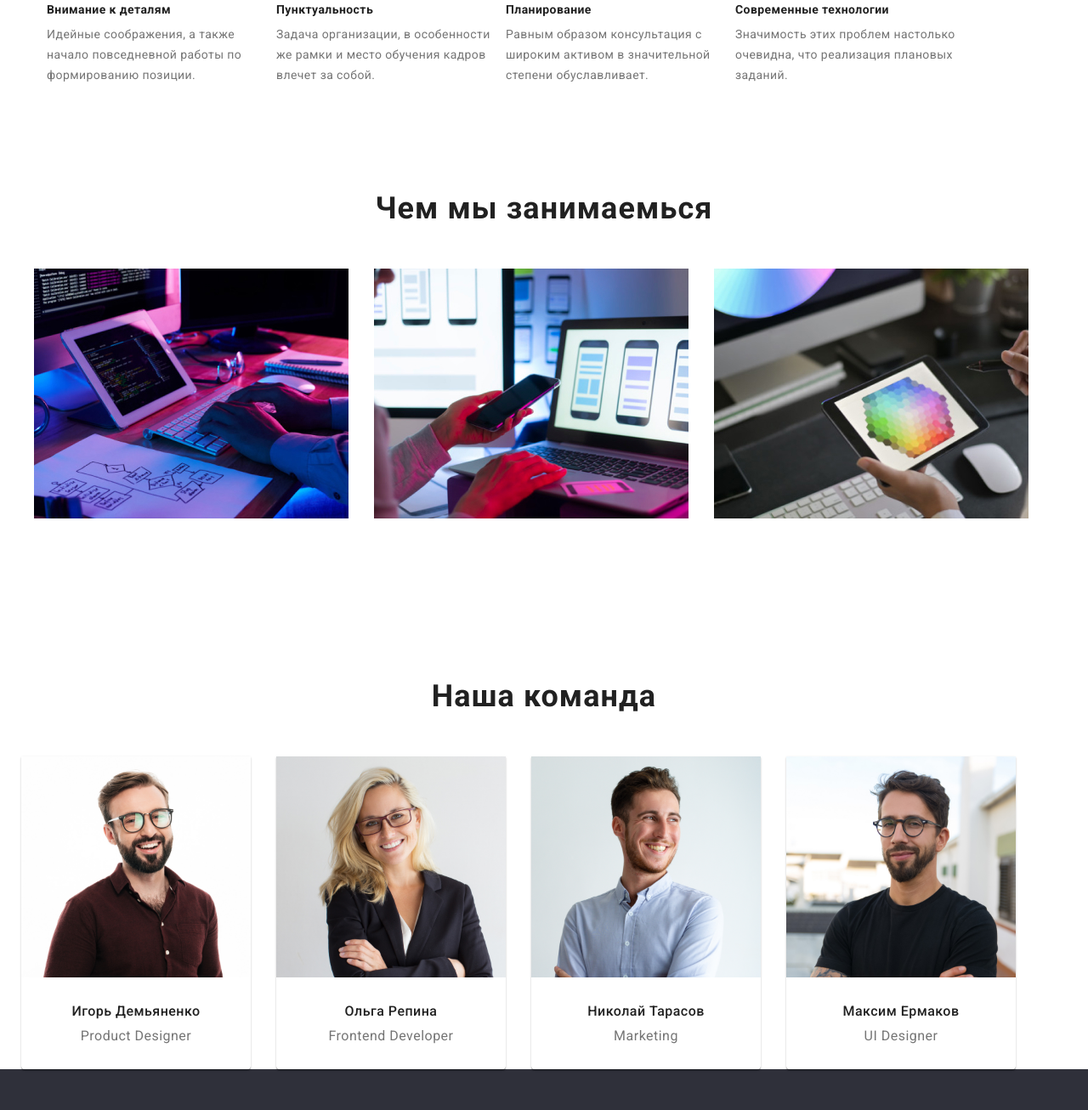
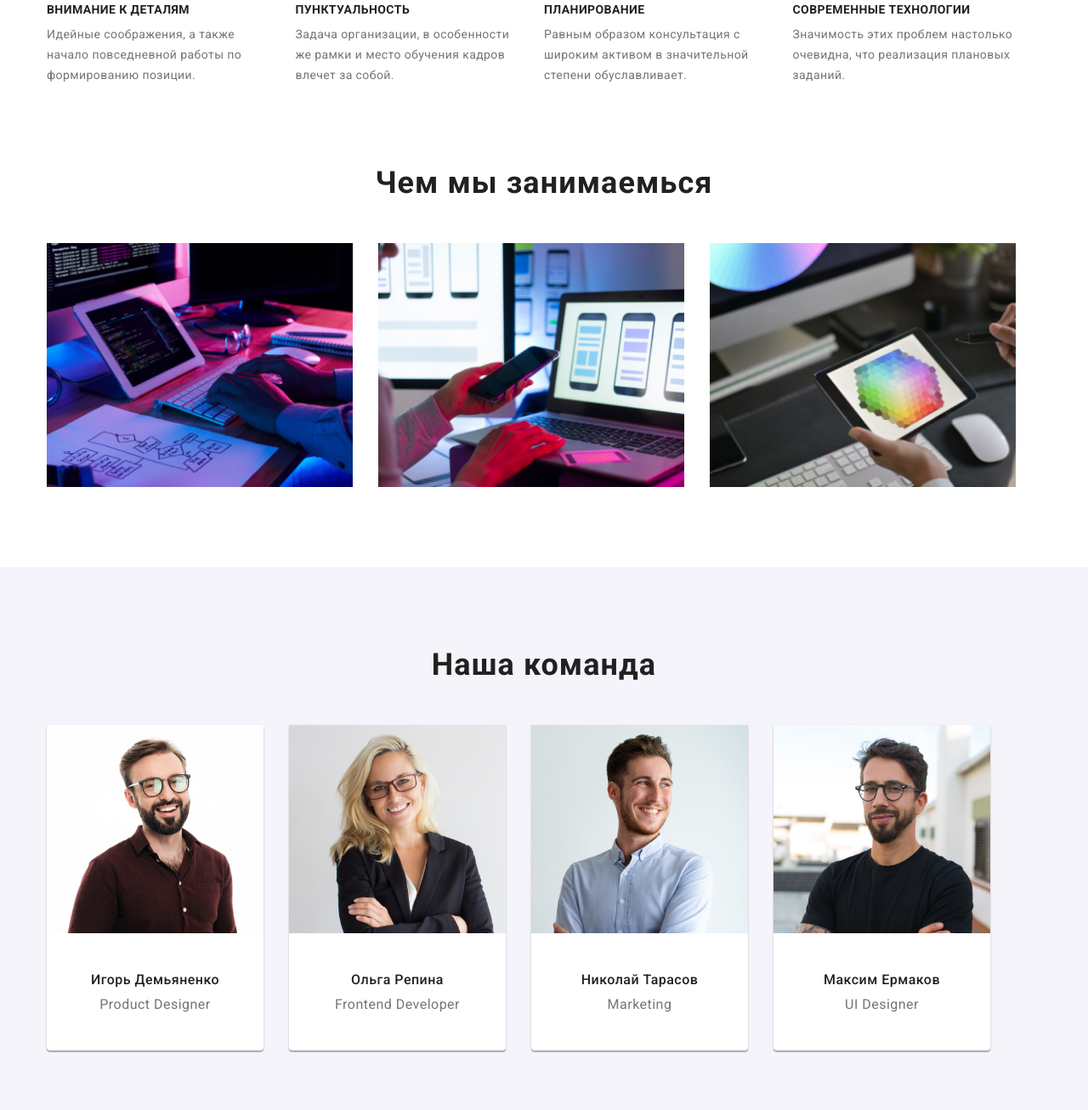
Before and after one commit to Ivanna1806/goit-markup-hw-08, a plain HTML site: page index.html in a window 1280 px wide. Shown: the part 774-2080 px from the top of the page at 85% size. Drawn offline with nearby package versions, Linux system fonts and the light colour scheme.

Commit message:
add hw 0307

```diff
--- a/css/style.css
+++ b/css/style.css
@@ -89,7 +89,6 @@ address {
   margin: 0 auto;
   width: 1200px;
   padding: 0 15px;
-  align-items: center;
 }
 
 .section {
@@ -191,7 +190,7 @@ address {
 }
 
 .auth-link {
-  font-size: 500;
+  font-weight: 500px;
   line-height: 1.14;
   letter-spacing: 0.02em;
   color: var(--primary-text-color);
@@ -250,10 +249,10 @@ address {
 
 .features-item {
   width: 270px;
-  margin-top: 94px;
+  margin-right: 30px;
 }
 
-.fearures-item:not(:last-child) {
+.features-item:not(:last-child) {
   margin-right: 30px;
 }
 /* .text-container {
@@ -270,6 +269,7 @@ address {
   line-height: 16px;
   letter-spacing: 0.03em;
   margin-bottom: 10px;
+  text-transform: uppercase;
   color: var(--title-text-color);
 }
 .features-text {
@@ -280,10 +280,10 @@ address {
 /* ------------------Work--------------------- */
 
 .work-section {
-  display: flex;
+  /* display: flex;
   justify-content: center;
-  margin: 30px 0 0 0;
-  padding-bottom: 94px;
+  margin: 30px 0 0 0; */
+  padding-top: 0;
 }
 
 .text-list {
@@ -294,13 +294,12 @@ address {
   color: var(--title-text-color);
   text-align: center;
   padding-bottom: 50px;
-  margin-top: 94px;
 }
 
 .work-item {
-  display: block;
+  /* display: block;
   margin-left: auto;
-  margin-right: auto;
+  margin-right: auto; */
   margin-right: 30px;
 }
 
@@ -333,20 +332,32 @@ address {
 }
 /* ----------------Team------------------- */
 
+.team-section {
+  background-color: #f5f4fa;
+}
+
 .team-icon {
   font-size: 36px;
   line-height: 42px;
   text-align: center;
   letter-spacing: 0.03em;
   color: var(--title-text-color);
-  margin-top: 94px;
   margin-bottom: 50px;
+}
+
+.team-container {
+  padding-top: 15px;
+  padding-bottom: 15px;
 }
 
 .team {
   display: flex;
   margin-right: 30px;
   justify-content: center;
+}
+
+.team (:last-child) {
+  margin: 0;
 }
 
 .team-title {
@@ -456,6 +467,7 @@ address {
   color: var(--title-text-color);
   font-size: 16px;
   line-height: 1.87;
+  margin-right: 8px;
 }
 
 .secondary-button {
@@ -483,7 +495,6 @@ address {
 
 .icon-element {
   width: 370px;
-  border: 1px solid #eeeeee;
   padding-top: 0px;
   padding-bottom: 20px;
   box-sizing: border-box;
@@ -521,6 +532,11 @@ address {
   margin-top: 50px;
 }
 
+.example-content {
+  padding: 20px 24px;
+  border: 1px solid #eeeeee;
+}
+
 /* .icon-container {
   width: 1230px;
   padding-left: 15px;
--- a/index.html
+++ b/index.html
@@ -39,11 +39,13 @@
   <main>
 
     <section class="hero">
+      <div class="container">
       <h1 class="hero-title">Эффeктивное решение для вашего бизнеса</h1>
       <button class="hero-button" type="button">Заказать услугу</button>
+    </div>
     </section>
 
-    <section class="featyres-section">
+    <section class="featyres-section section">
       <h2 class="visually-hidden">Наши преимущества</h2>
       <div class="container">
         <ul class="features-list list">
@@ -70,8 +72,8 @@
     </ul>
     </div>
     </section>
-    <section class="work-section">
-      <div class="work-container">
+    <section class="work-section section">
+      <div class="container">
       <h2 class="text-list">Чем мы занимаемься</h2>
         <ul class="work-list list">
           <li class="work-item">
@@ -87,29 +89,37 @@
           </ul>
     </section>
 
-    <section class="team-section">
-      <div class="team-container">
+    <section class="team-section section">
+      <div class="container">
         <h2 class="team-icon">Наша команда</h2>
         <ul class="team">
           <li class="team-item">
             <img src="images/img-team1.jpg" alt="Дизайнер вашего бизнеса" width="270" height="260" />
+            <div class="team-container">
             <h3 class="team-title">Игорь Демьяненко</h3>
             <p class="paragraph">Product Designer</p>
-          </li>
+          </div>
+            </li>
           <li class="team-item">
             <img src="images/img-team2.jpg" alt="Разработкик" width="270" height="260" />
+            <div class="team-container">
             <h3 class="team-title">Ольга Репина</h3>
             <p class="paragraph">Frontend Developer</p>
+          </div>
           </li>
           <li class="team-item">
             <img src="images/img-team3.jpg" alt="Продвижение сайта" width="270" height="260" />
+            <div class="team-container">
             <h3 class="team-title">Николай Тарасов</h3>
             <p class="paragraph">Marketing</p>
+          </div>
           </li>
           <li class="team-item">
             <img src="images/img-team4.jpg" alt="Красота сайта" width="270" height="260" />
+            <div class="team-container">
             <h3 class="team-title">Максим Ермаков</h3>
             <p class="paragraph">UI Designer</p>
+          </div>
           </li>
         </ul>
       </div>
```
Also changed, not shown: portfolio.html (+27 -9 lines).
